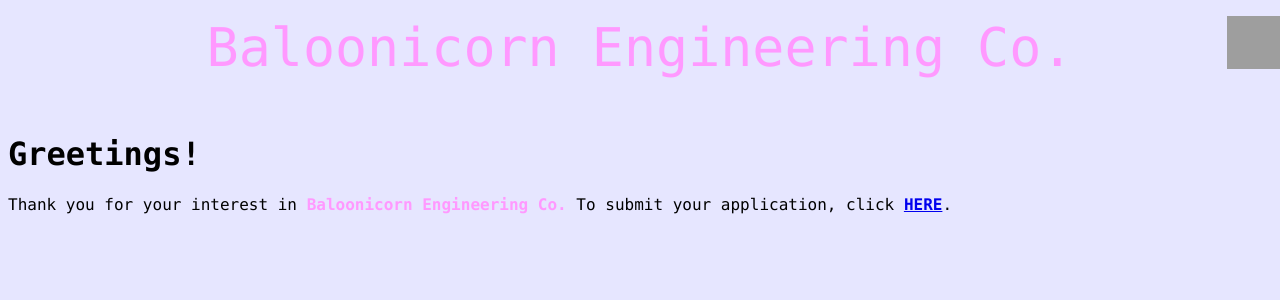
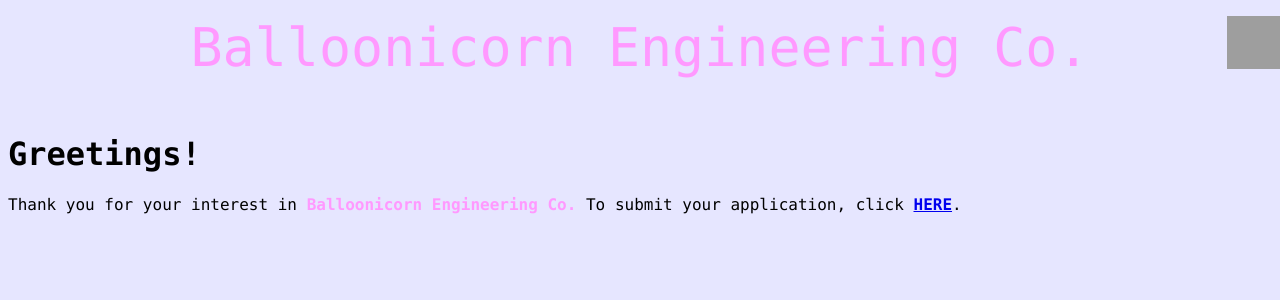
Before and after one commit to lei-ssezfaire/flask_skills_assessment, a Flask app: page / in a window 1280 px wide. Shown: the top 300 px of the page. Run offline with Flask 2, Linux system fonts and the light colour scheme; grey boxes are pictures that could not be loaded.

Commit message:
Final tweak - Fixed d Balloonicorn spelling

```diff
--- a/templates/base.html
+++ b/templates/base.html
@@ -7,8 +7,8 @@
   </head>
   <body>
   	<header>
-  		Baloonicorn Engineering Co.
-  		<img src="http://orig08.deviantart.net/4825/f/2014/117/7/e/balloonicorn_suit_by_peeka13-d7ga4ho.png" id="logo" alt="baloonicorn-logo">
+  		Balloonicorn Engineering Co.
+  		<img src="http://orig08.deviantart.net/4825/f/2014/117/7/e/balloonicorn_suit_by_peeka13-d7ga4ho.png" id="logo" alt="balloonicorn-logo">
   	</header>
    	  <br>
    	    {% block content %}CONTENT GOES HERE{% endblock %}
--- a/templates/index.html
+++ b/templates/index.html
@@ -4,6 +4,6 @@
 {% block content %}
   <h1>Greetings!</h1>
 	<p>
-		Thank you for your interest in <span id="company-name" class="emphasis">Baloonicorn Engineering Co.</span> To submit your application, click <a href = "/application-form" class="emphasis">HERE</a>.
+		Thank you for your interest in <span id="company-name" class="emphasis">Balloonicorn Engineering Co.</span> To submit your application, click <a href = "/application-form" class="emphasis">HERE</a>.
 	</p>
 {% endblock %}
```
